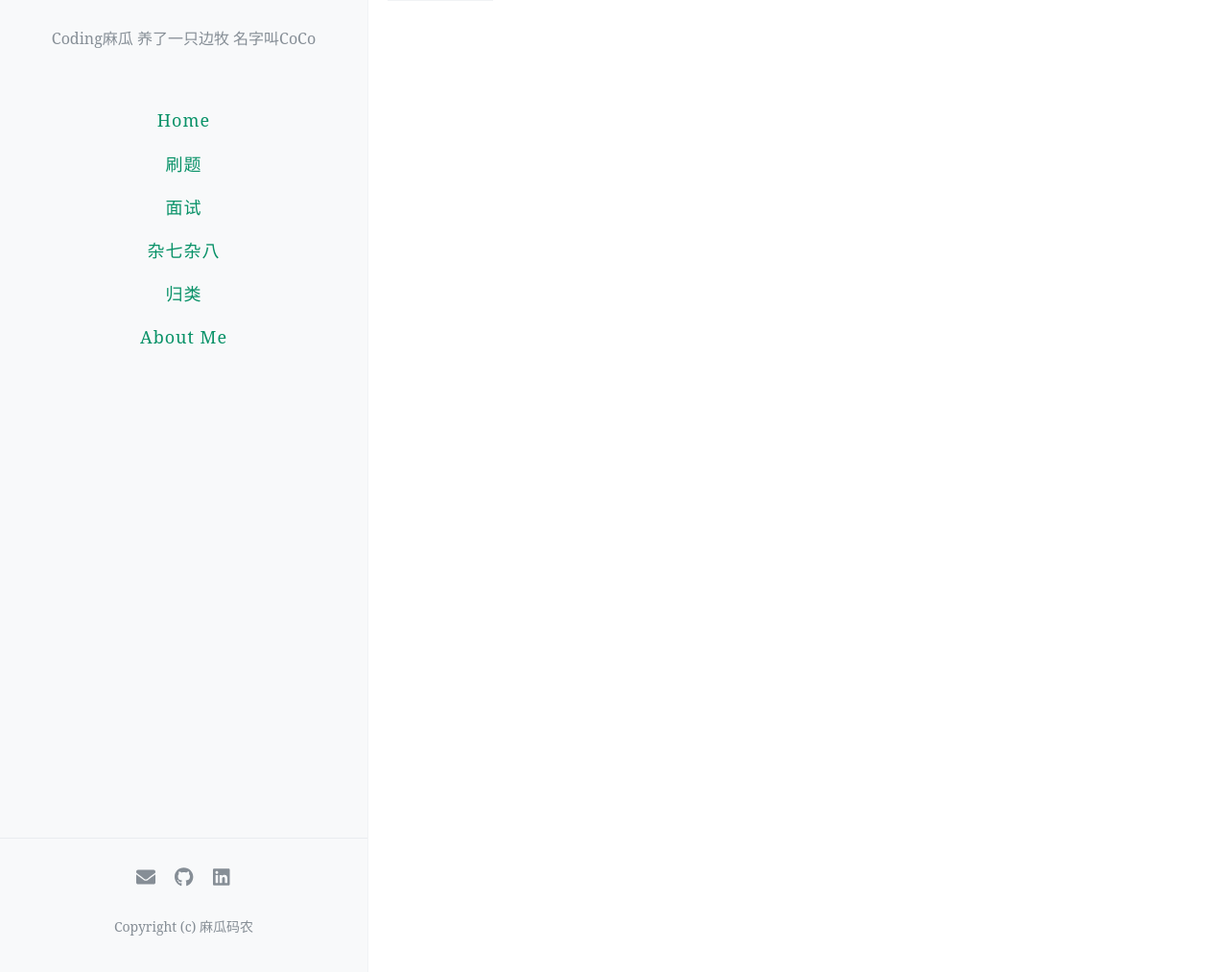
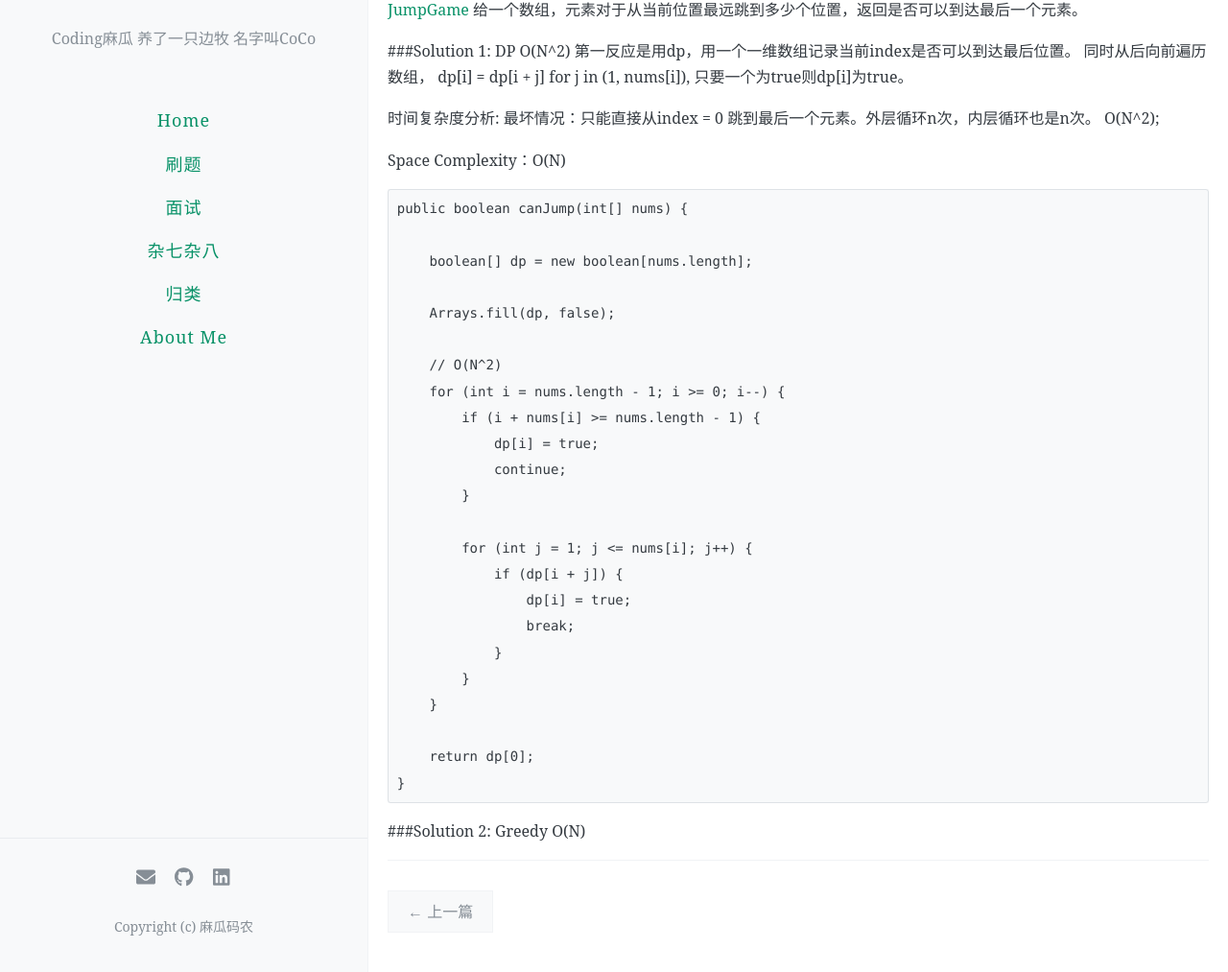
Before and after one commit to bfding95/bfding95.Github.io, a Jekyll site: the page built from _posts/2022-03-01-jump-game.md, in a window 1280 px wide and 1351 px high. Shown: the part 338-1351 px from the top of the window at 96% size. Built offline with Jekyll 4.4.1, drawn with Linux system fonts in a browser that asks for light colours; comment, search, counter and statistics services are not loaded.

```diff
--- a/_posts/2022-03-01-jump-game.md
+++ b/_posts/2022-03-01-jump-game.md
@@ -11,3 +11,44 @@ comments: true
 Leetcode刷题遇到[JumpGameII](https://leetcode.com/problems/jump-game-ii/) 这题，一开始想到用dp去找每个index的最远能到的index。 但是要用到两层循环。时间复杂度worst-> O(n^2)。 看了题解的Greedy方法还是没有完全理解，专门整理所有jump game的题目方便回忆。
 
 Jump Game 感觉是热门面试题。一定要理解透！！
+
+## Jump Game
+[JumpGame](https://leetcode.com/problems/jump-game)
+给一个数组，元素对于从当前位置最远跳到多少个位置，返回是否可以到达最后一个元素。
+
+
+###Solution 1: DP O(N^2)
+第一反应是用dp，用一个一维数组记录当前index是否可以到达最后位置。 同时从后向前遍历数组，
+dp[i] = dp[i + j] for j in (1, nums[i]), 只要一个为true则dp[i]为true。
+
+时间复杂度分析: 最坏情况：只能直接从index = 0 跳到最后一个元素。外层循环n次，内层循环也是n次。
+O(N^2);
+
+Space Complexity：O(N)
+
+
+    public boolean canJump(int[] nums) {
+
+        boolean[] dp = new boolean[nums.length];
+
+        Arrays.fill(dp, false);
+
+        // O(N^2)
+        for (int i = nums.length - 1; i >= 0; i--) {
+            if (i + nums[i] >= nums.length - 1) {
+                dp[i] = true;
+                continue;
+            }
+
+            for (int j = 1; j <= nums[i]; j++) {
+                if (dp[i + j]) {
+                    dp[i] = true;
+                    break;
+                }
+            }
+        }
+
+        return dp[0];
+    }
+
+###Solution 2: Greedy O(N)
```
